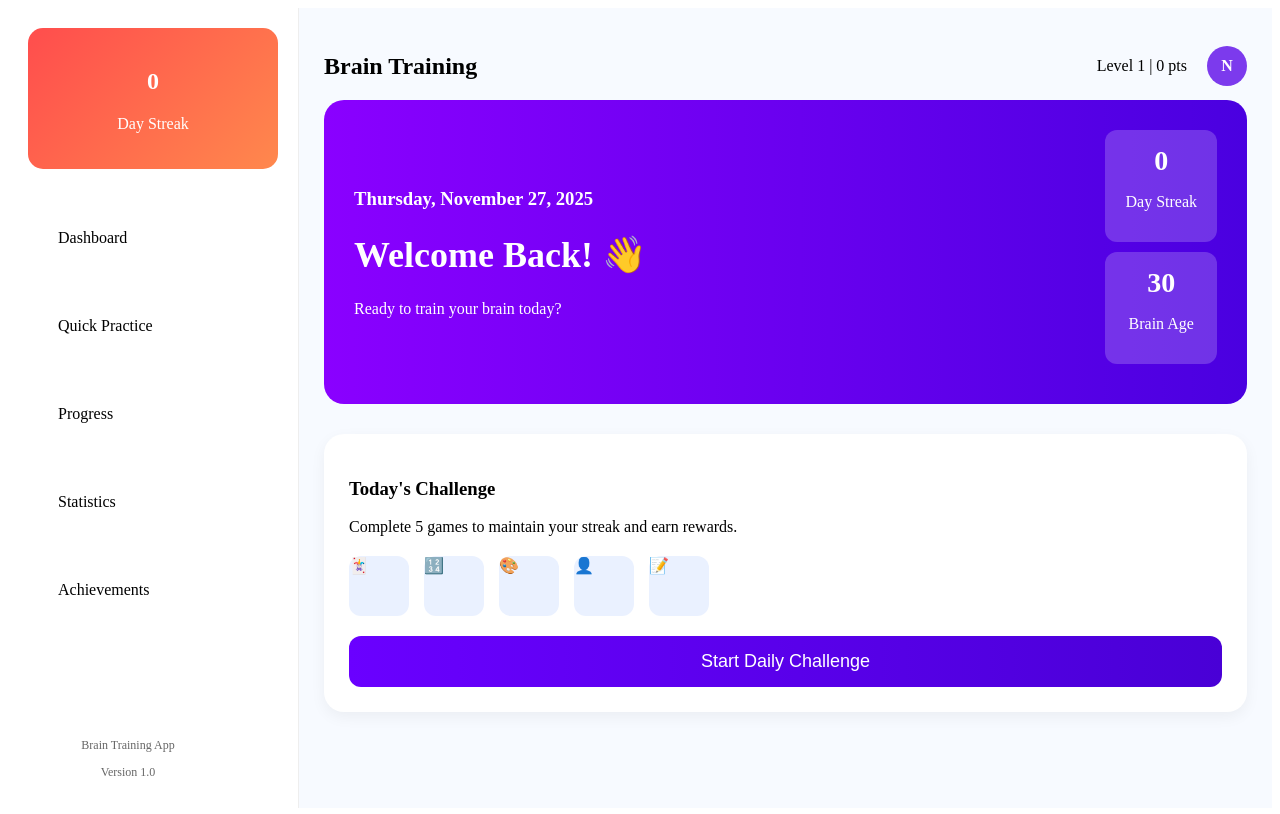
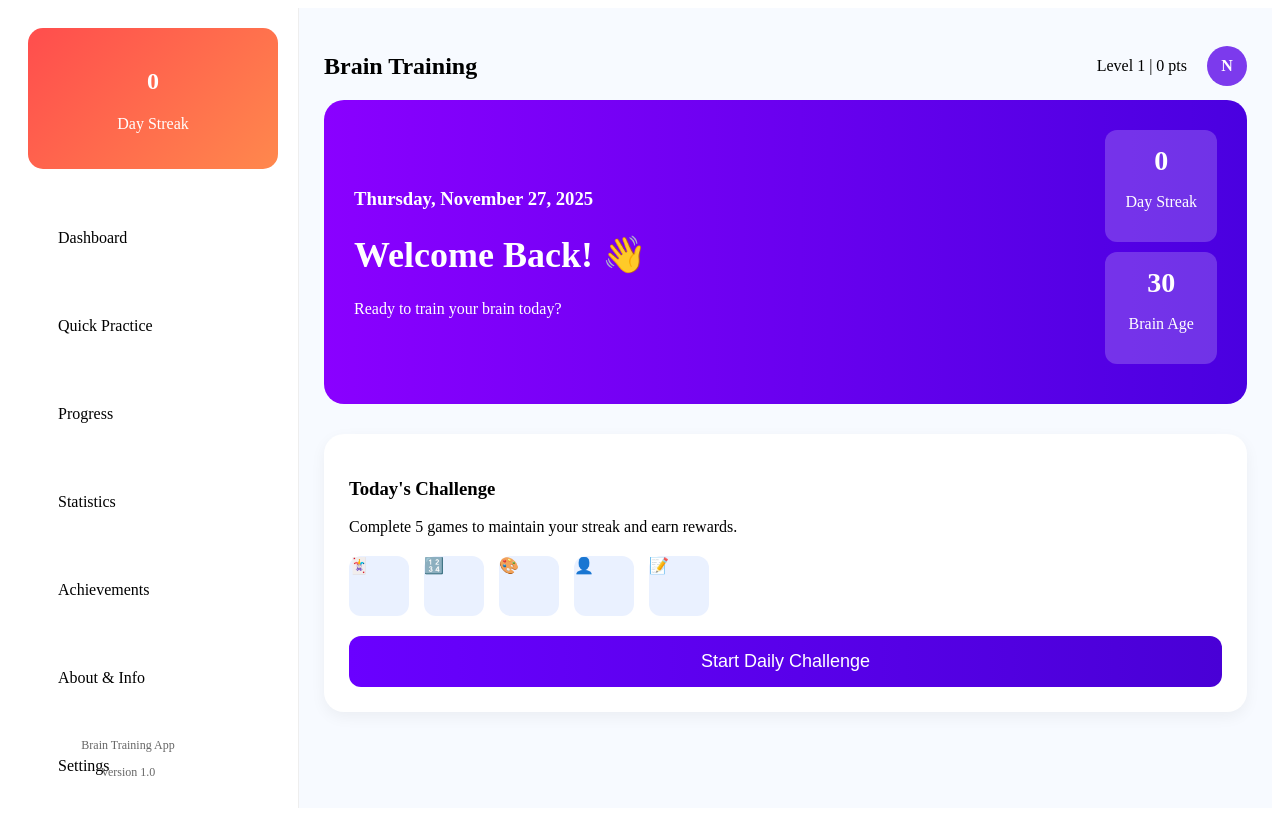
Before and after one commit to Abhinand4779/Brain-Training-Memory-Game-App, a React (Vite) app: page /dashboard in a window 1280 px wide. Built offline with nearby package versions, Linux system fonts and the light colour scheme.

Commit message:
about and setting page added

```diff
--- a/src/Components/Sidebar.jsx
+++ b/src/Components/Sidebar.jsx
@@ -31,6 +31,12 @@ export default function Sidebar() {
         <li>
           <Link to="/achievements" className="menu-link">Achievements</Link>
         </li>
+        <li>
+            <Link to="/About & Info" className="menu-link">About & Info</Link>
+        </li>
+        <li>
+            <Link to="/Settings" className="menu-link">Settings</Link>
+        </li>
       </ul>
 
       <div className="version-box">
--- /dev/null
+++ b/src/Pages/About.jsx
@@ -0,0 +1,3 @@
+export default function About() {
+  return <h1>About & Info page</h1>;
+}
--- /dev/null
+++ b/src/Pages/Settings.jsx
@@ -0,0 +1,3 @@
+export default function Settings() {
+  return <h1>Settings page</h1>;
+}
```
